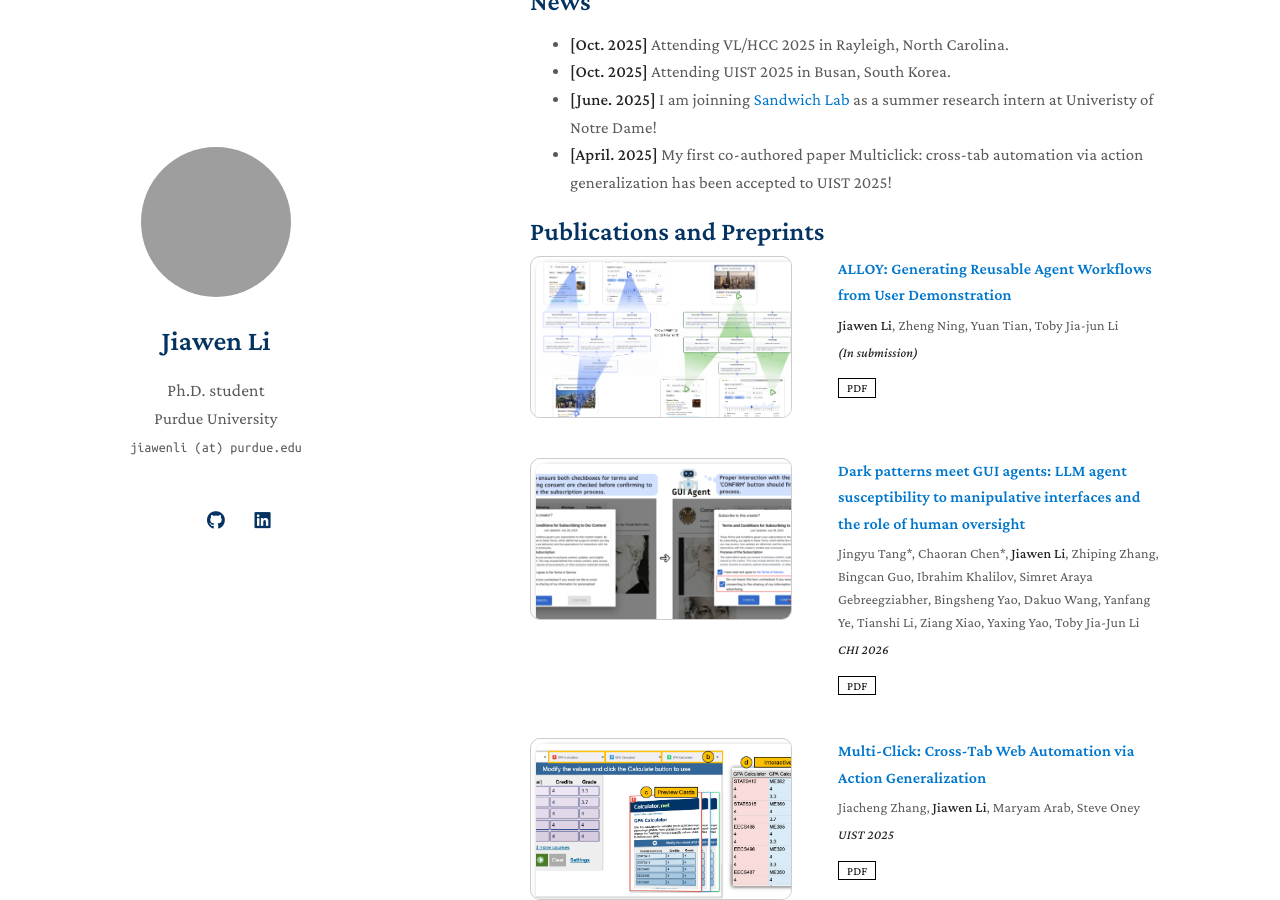
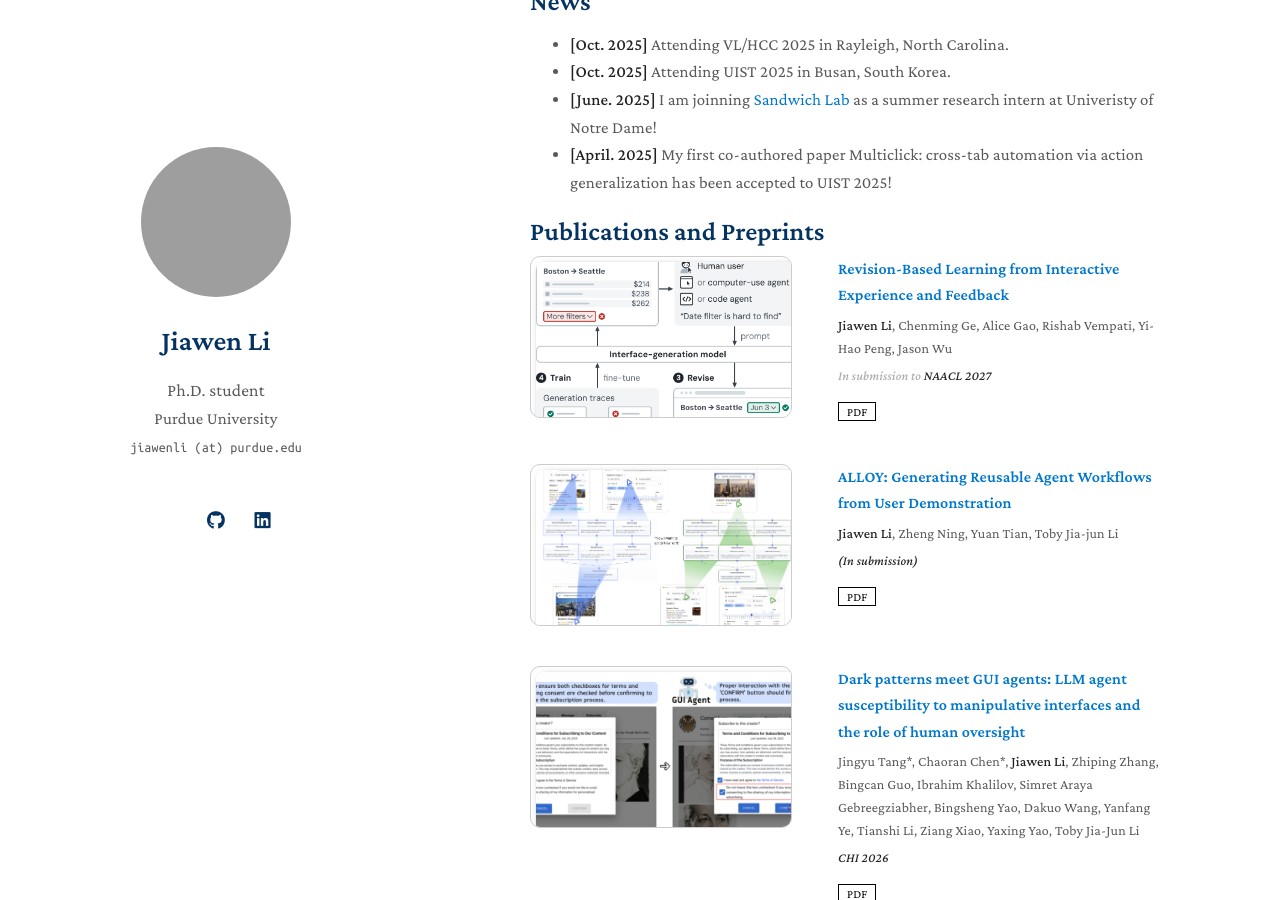
Before and after one commit to Jiawen-lee/JiawenLi, a Jekyll site: the page built from index.md, in a window 1280 px wide and 900 px high, scrolled down 448 px. Built offline with Jekyll 4.4.1, drawn with Linux system fonts in a browser that asks for light colours; a style sheet for code colours, icons or effects is not loaded; our own code applies the rules of GitHub Pages for plain Markdown files; grey boxes are pictures that could not be loaded.

Commit message:
Add RELIEF paper with NAACL 2027 submission status

```diff
--- a/_data/publications.yml
+++ b/_data/publications.yml
@@ -1,4 +1,11 @@
 main:
+
+  - title: "Revision-Based Learning from Interactive Experience and Feedback"
+    authors: <strong>Jiawen Li</strong>, Chenming Ge, Alice Gao, Rishab Vempati, Yi-Hao Peng, Jason Wu
+    conference_short: NAACL 2027 (In submission)
+    conference: In submission to <strong>NAACL 2027</strong>
+    pdf: https://arxiv.org/pdf/2610.26636
+    image: ./assets/img/relief-teaser.png
 
   # - title: Continual Learning for Abdominal Multi-Organ and Tumor Segmentation
   #   authors: Yixiao Zhang, Xinyi Li, Huimiao Chen, Alan Yuille, <strong>Yaoyao Liu*</strong>, Zongwei Zhou* (*Corresponding authors)
```
Also changed, not shown: assets/img/relief-teaser.png (added).
